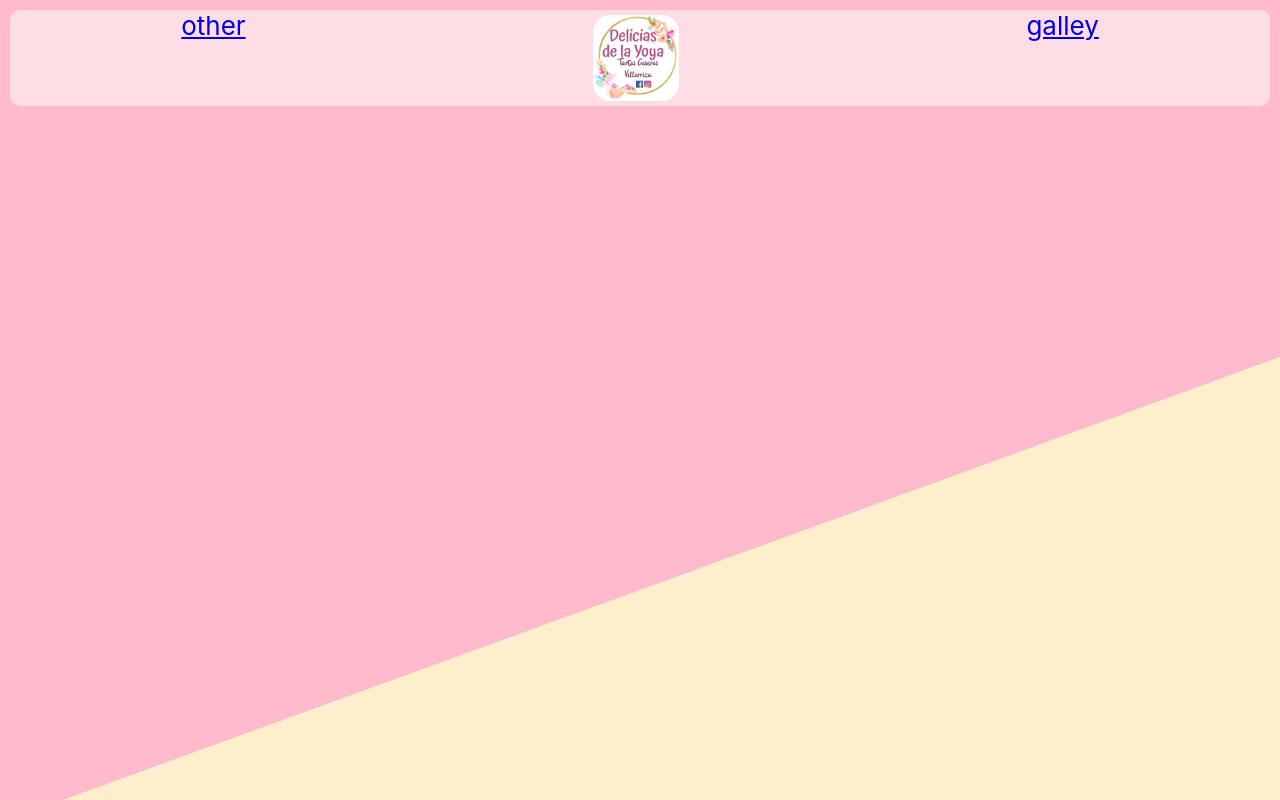
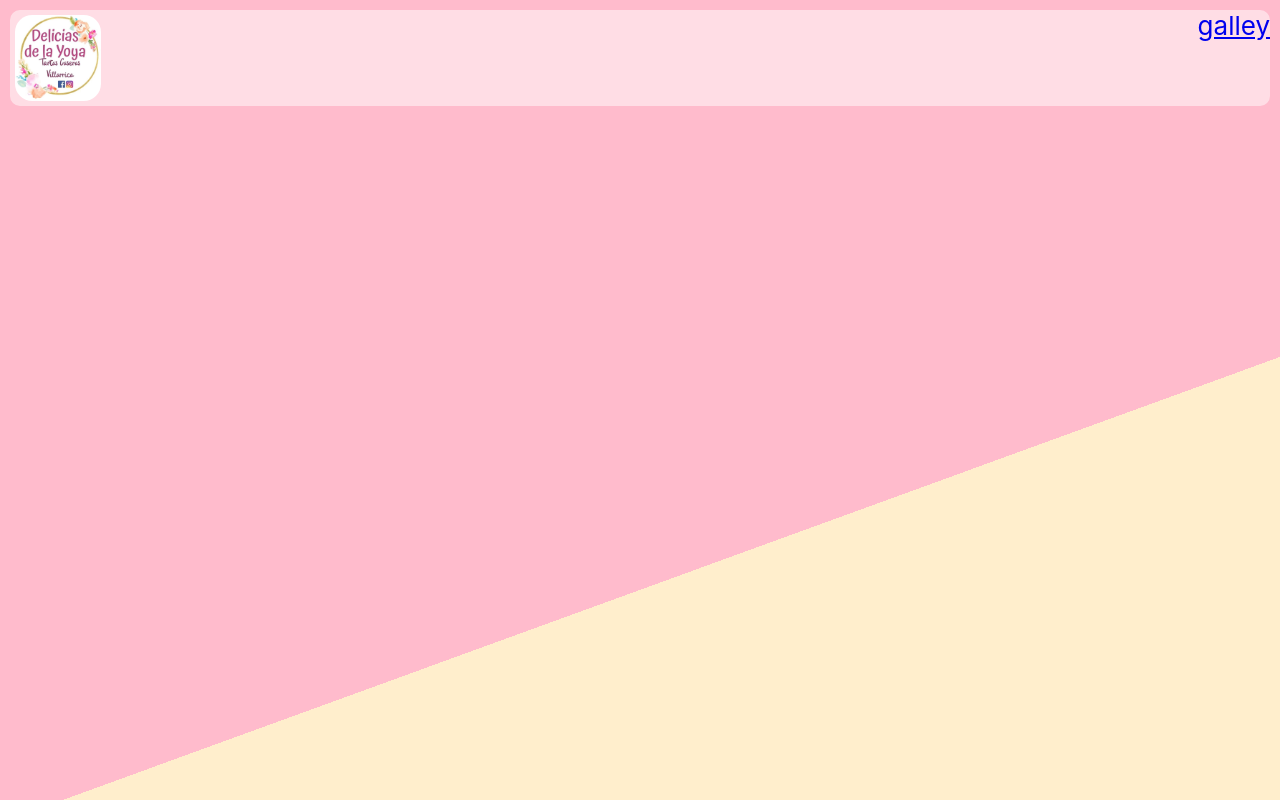
Before and after one commit to juanPabloEA/dy-web, a React (Create React App) app: page / in a window 1280 px wide. Built offline with nearby package versions, Linux system fonts and the light colour scheme.

Commit message:
change align

```diff
--- a/src/components/commons/navbar/Navbar.css
+++ b/src/components/commons/navbar/Navbar.css
@@ -7,8 +7,8 @@
 @media (max-width: 500px) {
     .Navbar-container .Navbar-icon {
         display: inline-flex;
-        flex-grow:3;
-        justify-content: center;
+        flex-grow:2;
+        justify-content: left;
     }
     .Navbar-container .Navbar-icon a {
         display: flex;
@@ -17,24 +17,20 @@
         border-radius: 20%;
         margin: 5px;
     }
-    .Navbar-container .Navbar-picture{
+    .Navbar-container .Navbar-options{
         display: inline-flex;
-        flex-grow:3;
+        flex-grow: 1;
         justify-content: center;
     }
-    .Navbar-container .Navbar-picture a {
+    .Navbar-container .Navbar-options a {
         display: flex;
-    }
-    .Navbar-container .Navbar-picture a img {
-        border-radius: 20%;
-        margin: 5px;
     }
 }
 @media (min-width: 1000px) {
     .Navbar-container .Navbar-icon {
         display: inline-flex;
         flex-grow:3;
-        justify-content: center;
+        justify-content: left;
     }
     .Navbar-container .Navbar-icon a {
         display: flex;
@@ -43,16 +39,12 @@
         border-radius: 20%;
         margin: 5px;
     }
-    .Navbar-container .Navbar-picture{
+    .Navbar-container .Navbar-options {
         display: inline-flex;
-        flex-grow:3;
-        justify-content: center;
+        flex-grow:6;
+        justify-content: right;
     }
-    .Navbar-container .Navbar-picture a {
+    .Navbar-container .Navbar-options a {
         display: flex;
     }
-    .Navbar-container .Navbar-picture a img {
-        border-radius: 20%;
-        margin: 5px;
-    }
 }
--- a/src/components/commons/navbar/Navbar.js
+++ b/src/components/commons/navbar/Navbar.js
@@ -7,15 +7,10 @@ const Navbar= () =>{
     <div className="Navbar-container">
       <div className="Navbar-icon">
         <Link to="/">
-          other
-        </Link>
-      </div>
-      <div className="Navbar-picture">
-        <Link to="/">
           <img src={logo}></img>
         </Link>
       </div>
-      <div className="Navbar-icon">
+      <div className="Navbar-options">
         <Link to="/">
           galley
         </Link>
```
